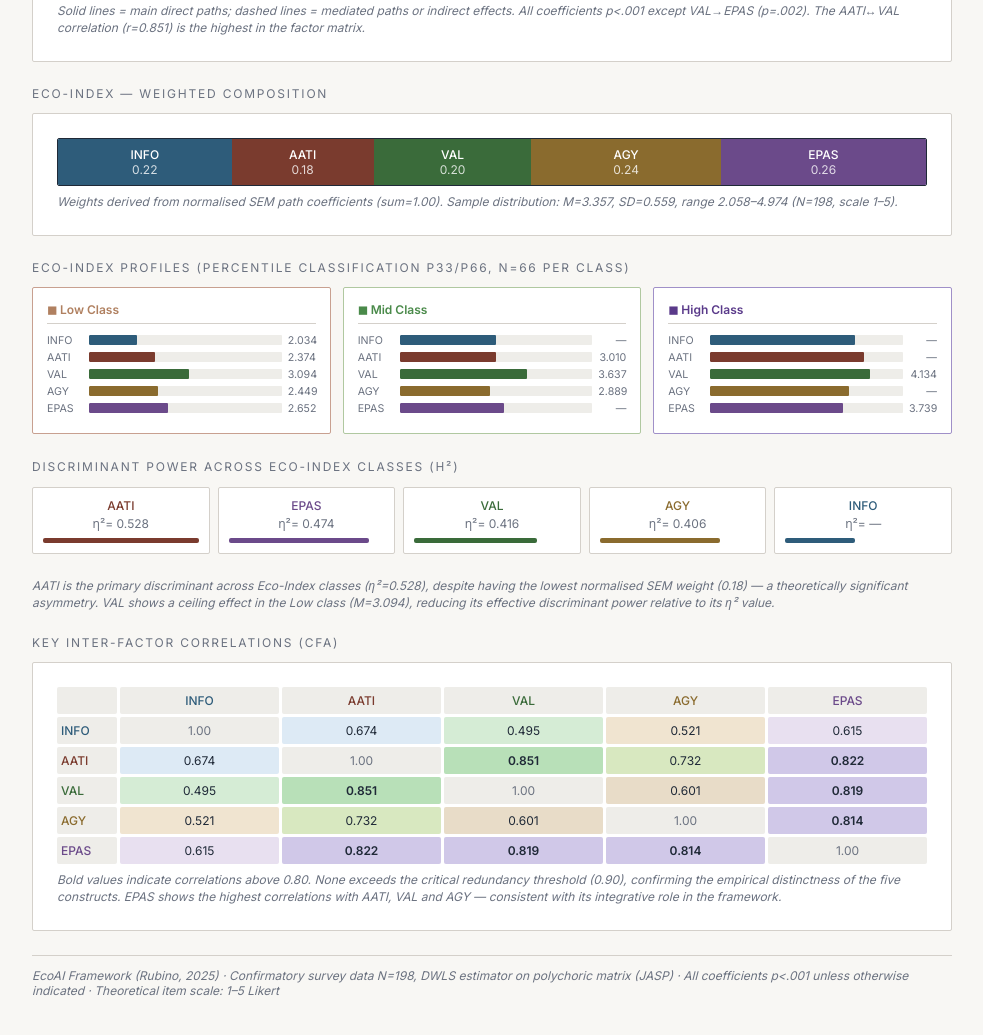
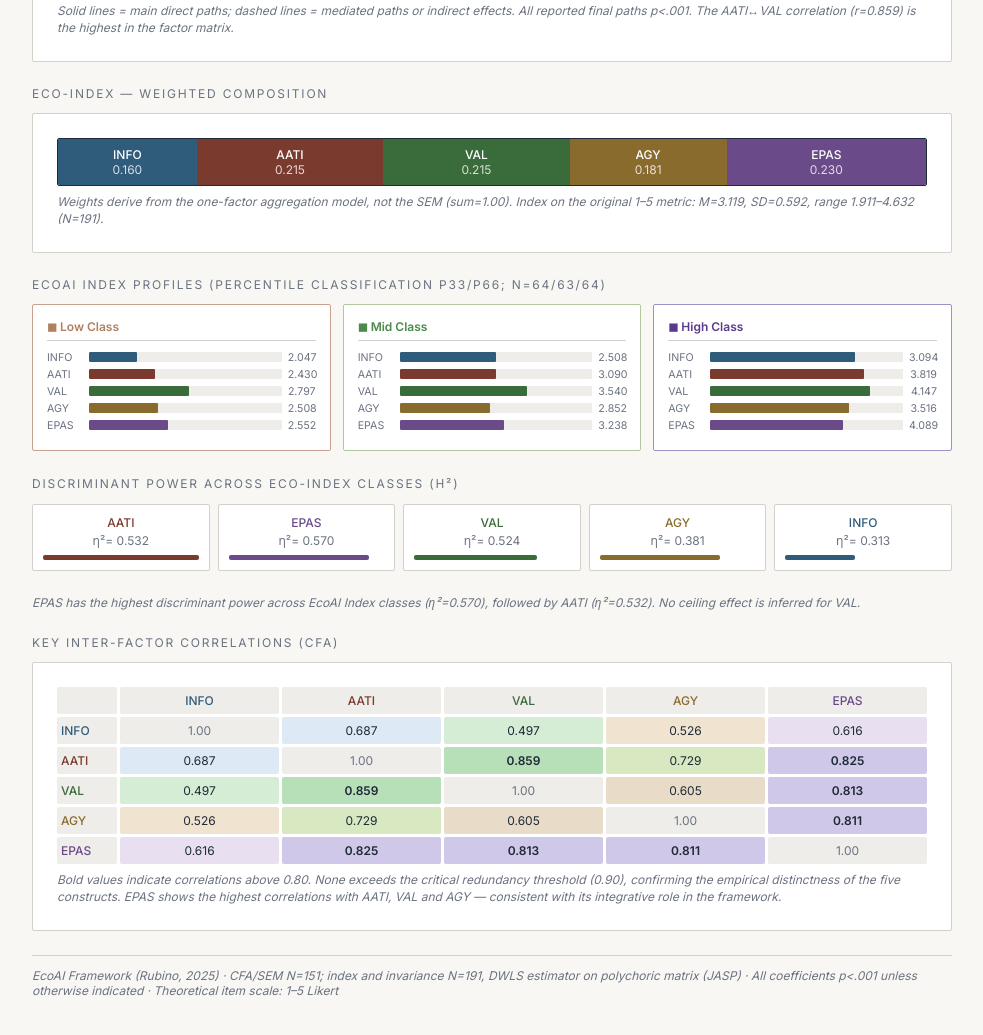
Before and after one commit to campanodoc/EcoAI, a plain HTML site: page survey.html in a window 1280 px wide. Shown: the part 1251-2286 px from the top of the page, without its empty margins (148-1131 px from the left). Drawn offline with Linux system fonts and the light colour scheme.

Commit message:
Align survey.html with final EcoAI monograph

```diff
--- a/survey.html
+++ b/survey.html
@@ -502,7 +502,7 @@
         <div style="margin-bottom:6px">
           <span style="font-family:Georgia,'Times New Roman',serif; font-size:8pt; color:var(--muted)">CFA (DWLS/WLSMV)</span><br>
           CFI=0.978 · TLI=0.975<br>
-          RMSEA=0.063 · SRMR=0.082
+          RMSEA=0.064 · SRMR=0.082
         </div>
         <div style="margin-bottom:6px">
           <span style="font-family:Georgia,'Times New Roman',serif; font-size:8pt; color:var(--muted)">Invarianza</span><br>
@@ -527,9 +527,9 @@
         <span class="dim-name">Eco-Digital Informational Literacy</span>
         <div class="dim-desc">Skills to search, evaluate and critically use information on environmental and civic topics through digital sources</div>
         <div class="dim-stats">
-          <div class="dim-stat">ω<span>0.655</span></div>
-          <div class="dim-stat">AVE<span>0.394</span></div>
-          <div class="dim-stat">peso<span>0.22</span></div>
+          <div class="dim-stat">ω<span>0.662</span></div>
+          <div class="dim-stat">AVE<span>0.399</span></div>
+          <div class="dim-stat">peso<span>0.160</span></div>
         </div>
       </div>
       <div class="dim-card d-aati">
@@ -537,9 +537,9 @@
         <span class="dim-name">AI Awareness &amp; Trust</span>
         <div class="dim-desc">Understanding of algorithmic functioning, bias perception, orientation toward ethically governed AI</div>
         <div class="dim-stats">
-          <div class="dim-stat">ω<span>0.806</span></div>
-          <div class="dim-stat">AVE<span>0.418</span></div>
-          <div class="dim-stat">peso<span>0.18</span></div>
+          <div class="dim-stat">ω<span>0.791</span></div>
+          <div class="dim-stat">AVE<span>0.405</span></div>
+          <div class="dim-stat">peso<span>0.215</span></div>
         </div>
       </div>
       <div class="dim-card d-val">
@@ -547,9 +547,9 @@
         <span class="dim-name">Eco-Civic Values</span>
         <div class="dim-desc">Value-based orientation toward sustainability, collective environmental responsibility, and civic justice</div>
         <div class="dim-stats">
-          <div class="dim-stat">ω<span>0.844</span></div>
-          <div class="dim-stat">AVE<span>0.525</span></div>
-          <div class="dim-stat">peso<span>0.20</span></div>
+          <div class="dim-stat">ω<span>0.839</span></div>
+          <div class="dim-stat">AVE<span>0.519</span></div>
+          <div class="dim-stat">peso<span>0.215</span></div>
         </div>
       </div>
       <div class="dim-card d-agy">
@@ -557,9 +557,9 @@
         <span class="dim-name">Eco-Digital Civic Agency</span>
         <div class="dim-desc">Capacity and willingness to act as a responsible citizen in eco-digital contexts; sense of efficacy and action orientation</div>
         <div class="dim-stats">
-          <div class="dim-stat">ω<span>0.763</span></div>
-          <div class="dim-stat">AVE<span>0.370</span></div>
-          <div class="dim-stat">peso<span>0.24</span></div>
+          <div class="dim-stat">ω<span>0.776</span></div>
+          <div class="dim-stat">AVE<span>0.381</span></div>
+          <div class="dim-stat">peso<span>0.181</span></div>
         </div>
       </div>
       <div class="dim-card d-epas">
@@ -567,9 +567,9 @@
         <span class="dim-name">Eco-Posthuman Agency Scale</span>
         <div class="dim-desc">Subjective disposition to recognise oneself as part of hybrid human-technological-ecological networks; openness to relational integration</div>
         <div class="dim-stats">
-          <div class="dim-stat">ω<span>0.535</span></div>
-          <div class="dim-stat">AVE<span>0.423</span></div>
-          <div class="dim-stat">peso<span>0.26</span></div>
+          <div class="dim-stat">ω<span>0.729</span></div>
+          <div class="dim-stat">AVE<span>0.535</span></div>
+          <div class="dim-stat">peso<span>0.230</span></div>
         </div>
       </div>
     </div>
@@ -627,71 +627,71 @@
         <text x="705" y="127" text-anchor="middle" font-family="Inter, system-ui, sans-serif" font-size="13" font-weight="500" fill="#6b4a8a">EPAS</text>
         <text x="705" y="143" text-anchor="middle" font-family="Inter, system-ui, sans-serif" font-size="9.5" fill="#6b4a8a" font-style="italic">integration</text>
 
-        <!-- INFO → AATI β=0.55 -->
+        <!-- INFO → AATI β=0.708 -->
         <path d="M120,120 Q175,75 230,75" stroke="#7a3b2e" stroke-width="2" fill="none" marker-end="url(#arr-red)"/>
-        <text x="168" y="85" text-anchor="middle" font-family="Inter, system-ui, sans-serif" font-size="10" fill="#7a3b2e">β=0.55</text>
+        <text x="168" y="85" text-anchor="middle" font-family="Inter, system-ui, sans-serif" font-size="10" fill="#7a3b2e">β=0.708</text>
 
-        <!-- INFO → VAL β=0.42 -->
+        <!-- INFO → VAL β=0.527 -->
         <path d="M120,145 Q175,170 230,178" stroke="#3a6b3a" stroke-width="2" fill="none" marker-end="url(#arr-grn)"/>
-        <text x="168" y="174" text-anchor="middle" font-family="Inter, system-ui, sans-serif" font-size="10" fill="#3a6b3a">β=0.42</text>
+        <text x="168" y="174" text-anchor="middle" font-family="Inter, system-ui, sans-serif" font-size="10" fill="#3a6b3a">β=0.527</text>
 
-        <!-- AATI → AGY β=0.30 -->
+        <!-- AATI → AGY β=0.729 -->
         <path d="M320,75 Q390,90 460,120" stroke="#7a3b2e" stroke-width="1.5" fill="none" stroke-dasharray="5,3" marker-end="url(#arr-red)"/>
-        <text x="390" y="88" text-anchor="middle" font-family="Inter, system-ui, sans-serif" font-size="10" fill="#7a3b2e">β=0.30</text>
+        <text x="390" y="88" text-anchor="middle" font-family="Inter, system-ui, sans-serif" font-size="10" fill="#7a3b2e">β=0.729</text>
 
         <!-- VAL → AGY β=0.38 -->
         <path d="M320,178 Q390,170 460,145" stroke="#3a6b3a" stroke-width="1.5" fill="none" stroke-dasharray="5,3" marker-end="url(#arr-grn)"/>
         <text x="390" y="178" text-anchor="middle" font-family="Inter, system-ui, sans-serif" font-size="10" fill="#3a6b3a">β=0.38</text>
 
-        <!-- AGY → EPAS β=0.45 -->
+        <!-- AGY → EPAS β=0.511 -->
         <path d="M550,130 L660,130" stroke="#6b4a8a" stroke-width="2.5" fill="none" marker-end="url(#arr-pur)"/>
-        <text x="605" y="120" text-anchor="middle" font-family="Inter, system-ui, sans-serif" font-size="11" fill="#6b4a8a" font-weight="500">β=0.45</text>
+        <text x="605" y="120" text-anchor="middle" font-family="Inter, system-ui, sans-serif" font-size="11" fill="#6b4a8a" font-weight="500">β=0.511</text>
 
-        <!-- VAL → EPAS β=0.22 (long arc) -->
+        <!-- VAL → EPAS β=0.518 (long arc) -->
         <path d="M320,195 Q520,230 660,155" stroke="#3a6b3a" stroke-width="1.2" fill="none" stroke-dasharray="4,4" marker-end="url(#arr-grn)"/>
-        <text x="500" y="238" text-anchor="middle" font-family="Inter, system-ui, sans-serif" font-size="9" fill="#3a6b3a">β=0.22</text>
+        <text x="500" y="238" text-anchor="middle" font-family="Inter, system-ui, sans-serif" font-size="9" fill="#3a6b3a">β=0.518</text>
 
         <!-- indirect effect label -->
         <text x="400" y="25" text-anchor="middle" font-family="Inter, system-ui, sans-serif" font-size="10" fill="#999" font-style="italic">Indirect effects: INFO→AGY β=0.29 · INFO→EPAS β=0.34 · AATI→EPAS β=0.14</text>
 
         <!-- correlation AATI ↔ VAL -->
         <path d="M265,100 Q240,135 265,160" stroke="#888" stroke-width="1" fill="none" stroke-dasharray="2,3"/>
-        <text x="228" y="133" text-anchor="middle" font-family="Inter, system-ui, sans-serif" font-size="8.5" fill="#888">r=0.851</text>
+        <text x="228" y="133" text-anchor="middle" font-family="Inter, system-ui, sans-serif" font-size="8.5" fill="#888">r=0.859</text>
       </svg>
     </div>
-    <p class="caption">Solid lines = main direct paths; dashed lines = mediated paths or indirect effects. All coefficients p&lt;.001 except VAL→EPAS (p=.002). The AATI↔VAL correlation (r=0.851) is the highest in the factor matrix.</p>
+    <p class="caption">Solid lines = main direct paths; dashed lines = mediated paths or indirect effects. All reported final paths p&lt;.001. The AATI↔VAL correlation (r=0.859) is the highest in the factor matrix.</p>
   </div>
 
   <!-- ECO-INDEX -->
   <div class="section-label">Eco-Index — weighted composition</div>
   <div class="panel">
     <div class="index-bar">
-      <div class="index-seg" style="width:22%; background:#2e5c7a;">
+      <div class="index-seg" style="width:16%; background:#2e5c7a;">
         <span class="seg-label">INFO</span>
-        <span class="seg-val">0.22</span>
+        <span class="seg-val">0.160</span>
       </div>
-      <div class="index-seg" style="width:18%; background:#7a3b2e;">
+      <div class="index-seg" style="width:21.5%; background:#7a3b2e;">
         <span class="seg-label">AATI</span>
-        <span class="seg-val">0.18</span>
+        <span class="seg-val">0.215</span>
       </div>
-      <div class="index-seg" style="width:20%; background:#3a6b3a;">
+      <div class="index-seg" style="width:21.5%; background:#3a6b3a;">
         <span class="seg-label">VAL</span>
-        <span class="seg-val">0.20</span>
+        <span class="seg-val">0.215</span>
       </div>
-      <div class="index-seg" style="width:24%; background:#8a6b2e;">
+      <div class="index-seg" style="width:18.1%; background:#8a6b2e;">
         <span class="seg-label">AGY</span>
-        <span class="seg-val">0.24</span>
+        <span class="seg-val">0.181</span>
       </div>
-      <div class="index-seg" style="width:26%; background:#6b4a8a;">
+      <div class="index-seg" style="width:23%; background:#6b4a8a;">
         <span class="seg-label">EPAS</span>
-        <span class="seg-val">0.26</span>
+        <span class="seg-val">0.230</span>
       </div>
     </div>
-    <p class="caption">Weights derived from normalised SEM path coefficients (sum=1.00). Sample distribution: M=3.357, SD=0.559, range 2.058–4.974 (N=198, scale 1–5).</p>
+    <p class="caption">Weights derive from the one-factor aggregation model, not the SEM (sum=1.00). Index on the original 1–5 metric: M=3.119, SD=0.592, range 1.911–4.632 (N=191).</p>
   </div>
 
   <!-- PROFILES -->
-  <div class="section-label">Eco-Index profiles (percentile classification P33/P66, n=66 per class)</div>
+  <div class="section-label">EcoAI Index profiles (percentile classification P33/P66; n=64/63/64)</div>
   <div class="profiles-grid" style="margin-bottom:24px">
     <div class="profile-low">
       <div class="profile-card">
@@ -699,27 +699,27 @@
         <div class="profile-bar">
           <span class="profile-bar-label">INFO</span>
           <div class="profile-bar-track"><div class="profile-bar-fill" style="width:25%; background:#2e5c7a"></div></div>
-          <span class="profile-bar-val">2.034</span>
+          <span class="profile-bar-val">2.047</span>
         </div>
         <div class="profile-bar">
           <span class="profile-bar-label">AATI</span>
           <div class="profile-bar-track"><div class="profile-bar-fill" style="width:34%; background:#7a3b2e"></div></div>
-          <span class="profile-bar-val">2.374</span>
+          <span class="profile-bar-val">2.430</span>
         </div>
         <div class="profile-bar">
           <span class="profile-bar-label">VAL</span>
           <div class="profile-bar-track"><div class="profile-bar-fill" style="width:52%; background:#3a6b3a"></div></div>
-          <span class="profile-bar-val">3.094</span>
+          <span class="profile-bar-val">2.797</span>
         </div>
         <div class="profile-bar">
           <span class="profile-bar-label">AGY</span>
           <div class="profile-bar-track"><div class="profile-bar-fill" style="width:36%; background:#8a6b2e"></div></div>
-          <span class="profile-bar-val">2.449</span>
+          <span class="profile-bar-val">2.508</span>
         </div>
         <div class="profile-bar">
           <span class="profile-bar-label">EPAS</span>
           <div class="profile-bar-track"><div class="profile-bar-fill" style="width:41%; background:#6b4a8a"></div></div>
-          <span class="profile-bar-val">2.652</span>
+          <span class="profile-bar-val">2.552</span>
         </div>
       </div>
     </div>
@@ -729,27 +729,27 @@
         <div class="profile-bar">
           <span class="profile-bar-label">INFO</span>
           <div class="profile-bar-track"><div class="profile-bar-fill" style="width:50%; background:#2e5c7a"></div></div>
-          <span class="profile-bar-val">—</span>
+          <span class="profile-bar-val">2.508</span>
         </div>
         <div class="profile-bar">
           <span class="profile-bar-label">AATI</span>
           <div class="profile-bar-track"><div class="profile-bar-fill" style="width:50%; background:#7a3b2e"></div></div>
-          <span class="profile-bar-val">3.010</span>
+          <span class="profile-bar-val">3.090</span>
         </div>
         <div class="profile-bar">
           <span class="profile-bar-label">VAL</span>
           <div class="profile-bar-track"><div class="profile-bar-fill" style="width:66%; background:#3a6b3a"></div></div>
-          <span class="profile-bar-val">3.637</span>
+          <span class="profile-bar-val">3.540</span>
         </div>
         <div class="profile-bar">
           <span class="profile-bar-label">AGY</span>
           <div class="profile-bar-track"><div class="profile-bar-fill" style="width:47%; background:#8a6b2e"></div></div>
-          <span class="profile-bar-val">2.889</span>
+          <span class="profile-bar-val">2.852</span>
         </div>
         <div class="profile-bar">
           <span class="profile-bar-label">EPAS</span>
           <div class="profile-bar-track"><div class="profile-bar-fill" style="width:54%; background:#6b4a8a"></div></div>
-          <span class="profile-bar-val">—</span>
+          <span class="profile-bar-val">3.238</span>
         </div>
       </div>
     </div>
@@ -759,27 +759,27 @@
         <div class="profile-bar">
           <span class="profile-bar-label">INFO</span>
           <div class="profile-bar-track"><div class="profile-bar-fill" style="width:75%; background:#2e5c7a"></div></div>
-          <span class="profile-bar-val">—</span>
+          <span class="profile-bar-val">3.094</span>
         </div>
         <div class="profile-bar">
           <span class="profile-bar-label">AATI</span>
           <div class="profile-bar-track"><div class="profile-bar-fill" style="width:80%; background:#7a3b2e"></div></div>
-          <span class="profile-bar-val">—</span>
+          <span class="profile-bar-val">3.819</span>
         </div>
         <div class="profile-bar">
           <span class="profile-bar-label">VAL</span>
           <div class="profile-bar-track"><div class="profile-bar-fill" style="width:83%; background:#3a6b3a"></div></div>
-          <span class="profile-bar-val">4.134</span>
+          <span class="profile-bar-val">4.147</span>
         </div>
         <div class="profile-bar">
           <span class="profile-bar-label">AGY</span>
           <div class="profile-bar-track"><div class="profile-bar-fill" style="width:72%; background:#8a6b2e"></div></div>
-          <span class="profile-bar-val">—</span>
+          <span class="profile-bar-val">3.516</span>
         </div>
         <div class="profile-bar">
           <span class="profile-bar-label">EPAS</span>
           <div class="profile-bar-track"><div class="profile-bar-fill" style="width:69%; background:#6b4a8a"></div></div>
-          <span class="profile-bar-val">3.739</span>
+          <span class="profile-bar-val">4.089</span>
         </div>
       </div>
     </div>
@@ -790,31 +790,31 @@
   <div class="discriminant-row" style="margin-bottom:24px">
     <div class="disc-item">
       <span class="disc-dim" style="color:#7a3b2e">AATI</span>
-      <span class="disc-eta">η²= 0.528</span>
+      <span class="disc-eta">η²= 0.532</span>
       <div class="disc-bar" style="background:#7a3b2e; width:100%"></div>
     </div>
     <div class="disc-item">
       <span class="disc-dim" style="color:#6b4a8a">EPAS</span>
-      <span class="disc-eta">η²= 0.474</span>
+      <span class="disc-eta">η²= 0.570</span>
       <div class="disc-bar" style="background:#6b4a8a; width:90%"></div>
     </div>
     <div class="disc-item">
       <span class="disc-dim" style="color:#3a6b3a">VAL</span>
-      <span class="disc-eta">η²= 0.416</span>
+      <span class="disc-eta">η²= 0.524</span>
       <div class="disc-bar" style="background:#3a6b3a; width:79%"></div>
     </div>
     <div class="disc-item">
       <span class="disc-dim" style="color:#8a6b2e">AGY</span>
-      <span class="disc-eta">η²= 0.406</span>
+      <span class="disc-eta">η²= 0.381</span>
       <div class="disc-bar" style="background:#8a6b2e; width:77%"></div>
     </div>
     <div class="disc-item">
       <span class="disc-dim" style="color:#2e5c7a">INFO</span>
-      <span class="disc-eta">η²= —</span>
+      <span class="disc-eta">η²= 0.313</span>
       <div class="disc-bar" style="background:#2e5c7a; width:45%"></div>
     </div>
   </div>
-  <p class="caption" style="margin-bottom:24px">AATI is the primary discriminant across Eco-Index classes (η²=0.528), despite having the lowest normalised SEM weight (0.18) — a theoretically significant asymmetry. VAL shows a ceiling effect in the Low class (M=3.094), reducing its effective discriminant power relative to its η² value.</p>
+  <p class="caption" style="margin-bottom:24px">EPAS has the highest discriminant power across EcoAI Index classes (η²=0.570), followed by AATI (η²=0.532). No ceiling effect is inferred for VAL.</p>
 
   <!-- CORRELATION KEY -->
   <div class="section-label">Key inter-factor correlations (CFA)</div>
@@ -829,44 +829,44 @@
 
       <div class="corr-cell corr-row-label" style="color:#2e5c7a">INFO</div>
       <div class="corr-cell corr-diag">1.00</div>
-      <div class="corr-cell corr-val" style="background:#ddeaf5">0.674</div>
-      <div class="corr-cell corr-val" style="background:#d5ecd5">0.495</div>
-      <div class="corr-cell corr-val" style="background:#f0e4d0">0.521</div>
-      <div class="corr-cell corr-val" style="background:#e8e0f0">0.615</div>
+      <div class="corr-cell corr-val" style="background:#ddeaf5">0.687</div>
+      <div class="corr-cell corr-val" style="background:#d5ecd5">0.497</div>
+      <div class="corr-cell corr-val" style="background:#f0e4d0">0.526</div>
+      <div class="corr-cell corr-val" style="background:#e8e0f0">0.616</div>
 
       <div class="corr-cell corr-row-label" style="color:#7a3b2e">AATI</div>
-      <div class="corr-cell corr-val" style="background:#ddeaf5">0.674</div>
+      <div class="corr-cell corr-val" style="background:#ddeaf5">0.687</div>
       <div class="corr-cell corr-diag">1.00</div>
-      <div class="corr-cell corr-val" style="background:#b8e0b8; font-weight:600">0.851</div>
-      <div class="corr-cell corr-val" style="background:#d8e8c0">0.732</div>
-      <div class="corr-cell corr-val" style="background:#d0c8e8; font-weight:600">0.822</div>
+      <div class="corr-cell corr-val" style="background:#b8e0b8; font-weight:600">0.859</div>
+      <div class="corr-cell corr-val" style="background:#d8e8c0">0.729</div>
+      <div class="corr-cell corr-val" style="background:#d0c8e8; font-weight:600">0.825</div>
 
       <div class="corr-cell corr-row-label" style="color:#3a6b3a">VAL</div>
-      <div class="corr-cell corr-val" style="background:#d5ecd5">0.495</div>
-      <div class="corr-cell corr-val" style="background:#b8e0b8; font-weight:600">0.851</div>
+      <div class="corr-cell corr-val" style="background:#d5ecd5">0.497</div>
+      <div class="corr-cell corr-val" style="background:#b8e0b8; font-weight:600">0.859</div>
       <div class="corr-cell corr-diag">1.00</div>
-      <div class="corr-cell corr-val" style="background:#e8dcc8">0.601</div>
-      <div class="corr-cell corr-val" style="background:#d0c8e8; font-weight:600">0.819</div>
+      <div class="corr-cell corr-val" style="background:#e8dcc8">0.605</div>
+      <div class="corr-cell corr-val" style="background:#d0c8e8; font-weight:600">0.813</div>
 
       <div class="corr-cell corr-row-label" style="color:#8a6b2e">AGY</div>
-      <div class="corr-cell corr-val" style="background:#f0e4d0">0.521</div>
-      <div class="corr-cell corr-val" style="background:#d8e8c0">0.732</div>
-      <div class="corr-cell corr-val" style="background:#e8dcc8">0.601</div>
+      <div class="corr-cell corr-val" style="background:#f0e4d0">0.526</div>
+      <div class="corr-cell corr-val" style="background:#d8e8c0">0.729</div>
+      <div class="corr-cell corr-val" style="background:#e8dcc8">0.605</div>
       <div class="corr-cell corr-diag">1.00</div>
-      <div class="corr-cell corr-val" style="background:#d0c8e8; font-weight:600">0.814</div>
+      <div class="corr-cell corr-val" style="background:#d0c8e8; font-weight:600">0.811</div>
 
       <div class="corr-cell corr-row-label" style="color:#6b4a8a">EPAS</div>
-      <div class="corr-cell corr-val" style="background:#e8e0f0">0.615</div>
-      <div class="corr-cell corr-val" style="background:#d0c8e8; font-weight:600">0.822</div>
-      <div class="corr-cell corr-val" style="background:#d0c8e8; font-weight:600">0.819</div>
-      <div class="corr-cell corr-val" style="background:#d0c8e8; font-weight:600">0.814</div>
+      <div class="corr-cell corr-val" style="background:#e8e0f0">0.616</div>
+      <div class="corr-cell corr-val" style="background:#d0c8e8; font-weight:600">0.825</div>
+      <div class="corr-cell corr-val" style="background:#d0c8e8; font-weight:600">0.813</div>
+      <div class="corr-cell corr-val" style="background:#d0c8e8; font-weight:600">0.811</div>
       <div class="corr-cell corr-diag">1.00</div>
     </div>
     <p class="caption" style="margin-top:8px">Bold values indicate correlations above 0.80. None exceeds the critical redundancy threshold (0.90), confirming the empirical distinctness of the five constructs. EPAS shows the highest correlations with AATI, VAL and AGY — consistent with its integrative role in the framework.</p>
   </div>
 
   <div class="footnote">
-    EcoAI Framework (Rubino, 2025) · Confirmatory survey data N=198, DWLS estimator on polychoric matrix (JASP) · All coefficients p&lt;.001 unless otherwise indicated · Theoretical item scale: 1–5 Likert
+    EcoAI Framework (Rubino, 2025) · CFA/SEM N=151; index and invariance N=191, DWLS estimator on polychoric matrix (JASP) · All coefficients p&lt;.001 unless otherwise indicated · Theoretical item scale: 1–5 Likert
   </div>
 
 </div>
```
